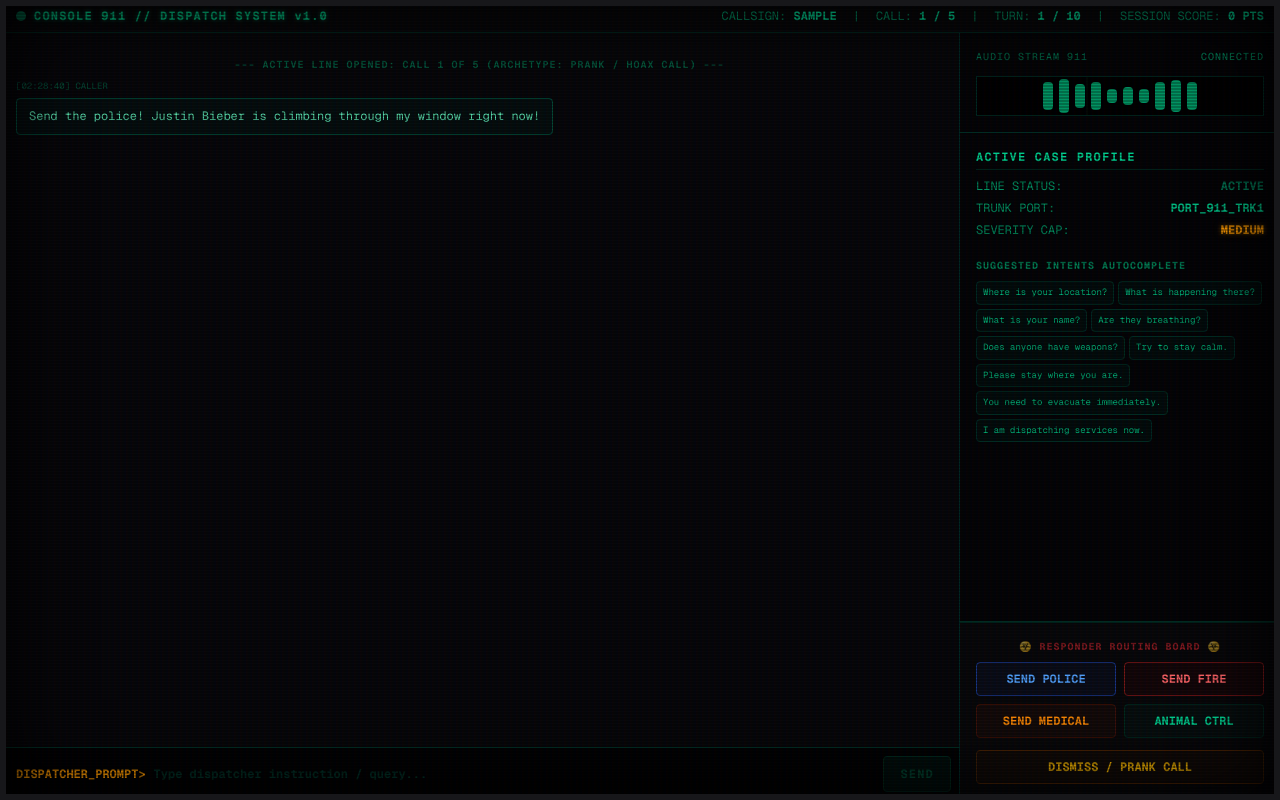
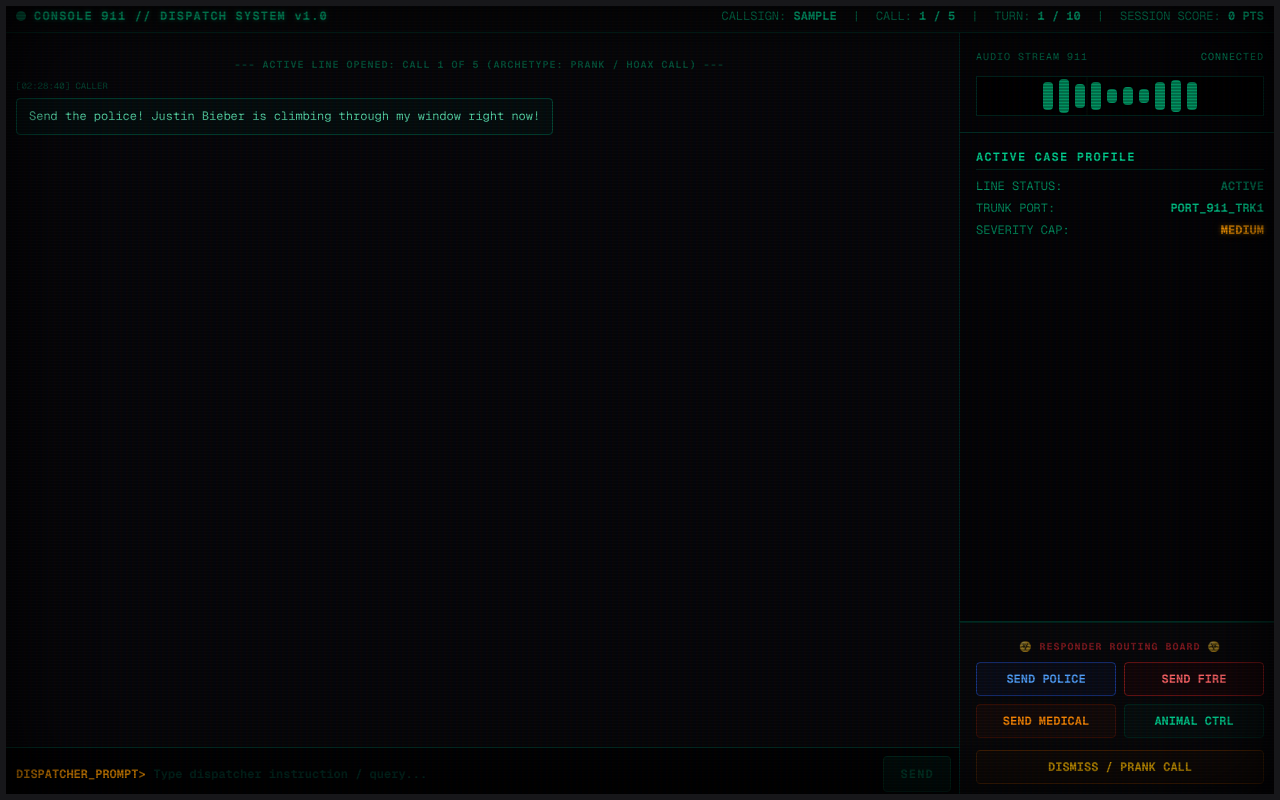
Before and after one commit to H3XoRuSH/console-911, a Next.js app: page / in a window 1280 px wide. Both pictures are taken after typing "Sample" into the empty fields and a click on the button "BOOT DISPATCH CONSOLE". Built offline with nearby package versions, Linux system fonts and the light colour scheme.

Commit message:
Issue #18: Remove autocomplete prompts

```diff
--- a/components/PlayingScreen.tsx
+++ b/components/PlayingScreen.tsx
@@ -15,18 +15,6 @@ interface PlayingScreenProps {
     action: 'SEND_POLICE' | 'SEND_FIRE' | 'SEND_MEDICAL' | 'ANIMAL_CONTROL' | 'DISMISS'
   ) => void;
 }
-
-const AUTOCOMPLETE_QUERIES = [
-  'Where is your location?',
-  'What is happening there?',
-  'What is your name?',
-  'Are they breathing?',
-  'Does anyone have weapons?',
-  'Try to stay calm.',
-  'Please stay where you are.',
-  'You need to evacuate immediately.',
-  'I am dispatching services now.'
-];
 
 export const PlayingScreen: React.FC<PlayingScreenProps> = ({
   calls,
@@ -214,27 +202,6 @@ export const PlayingScreen: React.FC<PlayingScreenProps> = ({
               </span>
             </div>
           </div>
-
-          {/* SUGGESTED PROTOCOL AUTOCOMPLETES */}
-          <div className="pt-3 space-y-2">
-            <h4 className="text-[10px] font-bold uppercase tracking-widest text-emerald-500/70">
-              Suggested Intents Autocomplete
-            </h4>
-            <div className="flex flex-wrap gap-1">
-              {AUTOCOMPLETE_QUERIES.map((q, idx) => (
-                <button
-                  key={idx}
-                  onClick={() => {
-                    if (!isCallerTyping) setInputText(q);
-                  }}
-                  disabled={isCallerTyping}
-                  className="text-[9px] bg-emerald-950/20 hover:bg-emerald-900/30 border border-emerald-950 hover:border-emerald-800 disabled:opacity-40 text-emerald-500 text-left py-1 px-1.5 rounded transition-all cursor-pointer truncate max-w-full"
-                >
-                  {q}
-                </button>
-              ))}
-            </div>
-          </div>
         </div>
 
         {/* CONTROL BOARD (DISPATCH BUTTONS) */}
```
